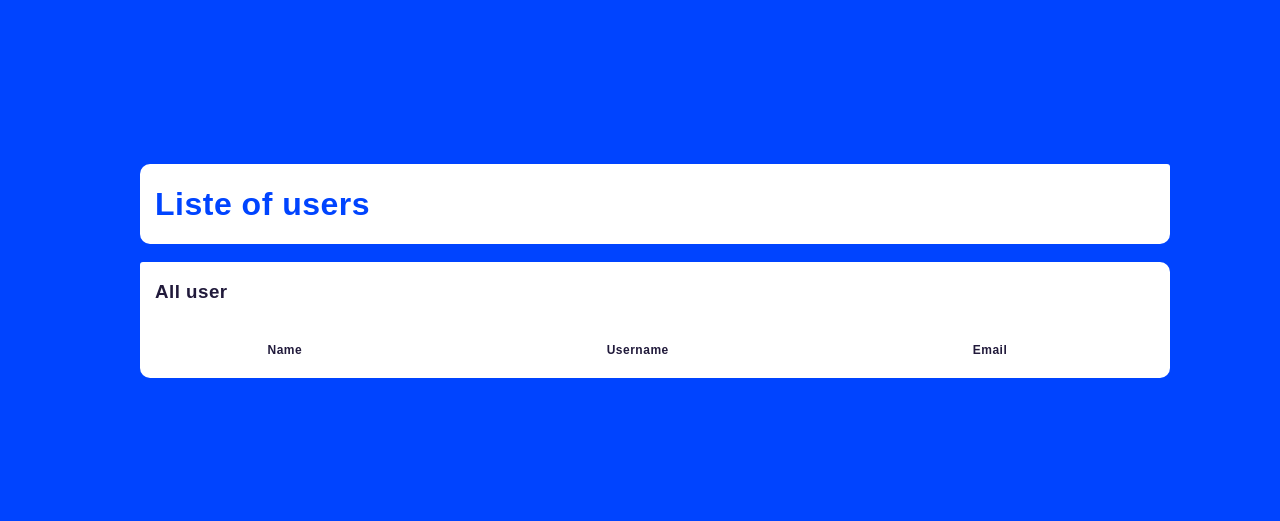
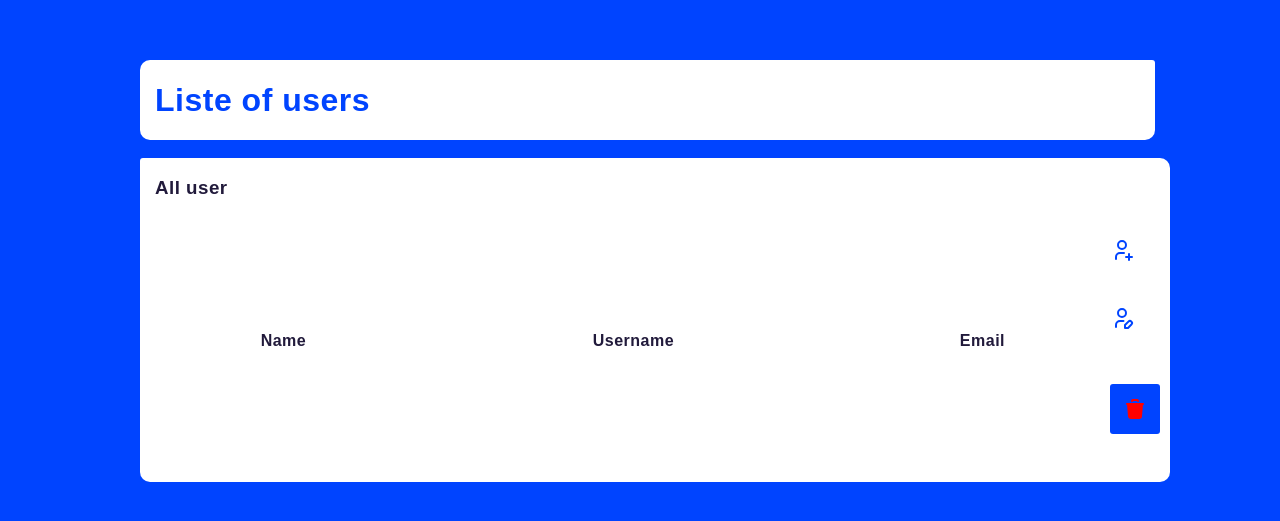
Before and after one commit to abelRdimby/userView, a plain HTML site: page index.html in a window 1280 px wide. Shown: the part 129-650 px from the top of the page. Drawn offline with Linux system fonts and the light colour scheme; no server answers.

Commit message:
icon insered

```diff
--- a/index.html
+++ b/index.html
@@ -20,9 +20,32 @@
                         <th>Username</th>
                         <th>Email</th>
                     </tr>
+
                     <br>
+
                 </table>
-
+                <div class="outils">
+                    <a href="/"><svg xmlns="http://www.w3.org/2000/svg" class="icon icon-tabler icon-tabler-user-plus" width="24" height="24" viewBox="0 0 24 24" stroke-width="2" stroke="currentColor" fill="none" stroke-linecap="round" stroke-linejoin="round">
+                        <path stroke="none" d="M0 0h24v24H0z" fill="none"></path>
+                        <path d="M8 7a4 4 0 1 0 8 0a4 4 0 0 0 -8 0"></path>
+                        <path d="M16 19h6"></path>
+                        <path d="M19 16v6"></path>
+                        <path d="M6 21v-2a4 4 0 0 1 4 -4h4"></path>
+                     </svg></a>
+                    <a href="/"><svg xmlns="http://www.w3.org/2000/svg" class="icon icon-tabler icon-tabler-user-edit" width="24" height="24" viewBox="0 0 24 24" stroke-width="2" stroke="currentColor" fill="none" stroke-linecap="round" stroke-linejoin="round">
+                        <path stroke="none" d="M0 0h24v24H0z" fill="none"></path>
+                        <path d="M8 7a4 4 0 1 0 8 0a4 4 0 0 0 -8 0"></path>
+                        <path d="M6 21v-2a4 4 0 0 1 4 -4h3.5"></path>
+                        <path d="M18.42 15.61a2.1 2.1 0 0 1 2.97 2.97l-3.39 3.42h-3v-3l3.42 -3.39z"></path>
+                     </svg></a>
+                    <a href="/"><div>
+                        <svg xmlns="http://www.w3.org/2000/svg" class="icon icon-tabler icon-tabler-trash-filled" width="24" height="24" viewBox="0 0 24 24" stroke-width="2" stroke="currentColor" fill="none" stroke-linecap="round" stroke-linejoin="round">
+                            <path stroke="none" d="M0 0h24v24H0z" fill="none"></path>
+                            <path d="M20 6a1 1 0 0 1 .117 1.993l-.117 .007h-.081l-.919 11a3 3 0 0 1 -2.824 2.995l-.176 .005h-8c-1.598 0 -2.904 -1.249 -2.992 -2.75l-.005 -.167l-.923 -11.083h-.08a1 1 0 0 1 -.117 -1.993l.117 -.007h16z" stroke-width="0" fill="red"></path>
+                            <path d="M14 2a2 2 0 0 1 2 2a1 1 0 0 1 -1.993 .117l-.007 -.117h-4l-.007 .117a1 1 0 0 1 -1.993 -.117a2 2 0 0 1 1.85 -1.995l.15 -.005h4z" stroke-width="0" fill="red"></path>
+                         </svg>
+                    </div></a>
+                </div>
             </div>
 
         </div>
--- a/main.js
+++ b/main.js
@@ -1,11 +1,12 @@
 
-
+  // var anana = 'maintso be mihintsy ';
+  // console.log(anana)
 fetch("https://jsonplaceholder.typicode.com/users")
 
 .then ((response) => response.json())
 .then(data => {
-    data.forEach(function(value , index, array) {
-        console.log(data)
+data.forEach(function (element, index, array) {
+    // console.log(data)
     document.getElementById('tableau').innerHTML += `
     <tr>
         <th style="text-align: left"><p>${data[index].name}</p></th>
@@ -15,6 +16,4 @@ fetch("https://jsonplaceholder.typicode.com/users")
     `
     })
   }
-
-
 )
--- a/style/style.css
+++ b/style/style.css
@@ -31,6 +31,14 @@ span{
         font-weight: 300;
         color: rgb(0, 68, 255);
     }
+    svg {
+        color: rgb(0, 68, 255);
+        margin-block: 20px;
+        transition: all 0.3s;
+    }
+    svg:hover{
+        transform: scaleY(1.15);
+    }
 
 .myApp {
     width: 1000px;
@@ -43,7 +51,7 @@ span{
 
     .blockShower {
         width: 1000px;
-        padding-inline: 15px;
+        padding-inline: 15px 0;
         border-radius: 10px 3px 10px 10px;
         background-color:  white;
         /* text-align: right; */
@@ -57,11 +65,28 @@ span{
         /* margin-bottom: 18px; */
     }
     .users {
-        width: 95%;
+        width: 99%;
         margin-bottom: 18px;
-        table {
-            font-weight: 400;
-            font-size: 12px;
+        display: flex;
+        flex-direction: row;
+
+        .outils {
+            width: 50px;
+            /* background-color: red; */
+            display: flex;
+            flex-direction: column;
+            a {
+                div {
+                    width: 50px;
+                    height: 50px;
+                    display: flex;
+                    justify-content: center;
+                    align-items: center;
+                    background-color: rgb(0, 68, 255);
+                    border-radius: 3px;
+                    margin-block: 30px;
+                }
+            }
         }
     }
 }
```
Lines whose indentation alone changed are shown as unchanged.
